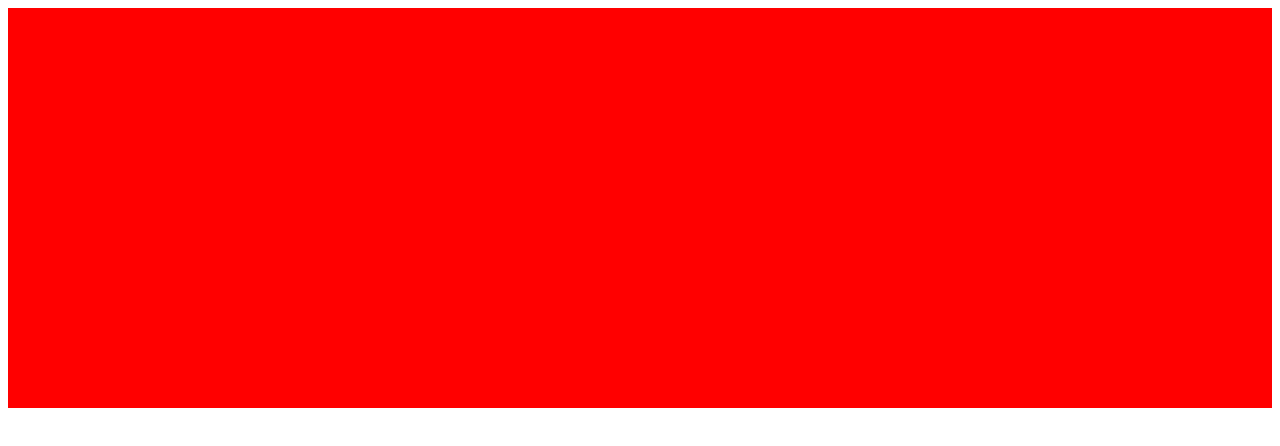
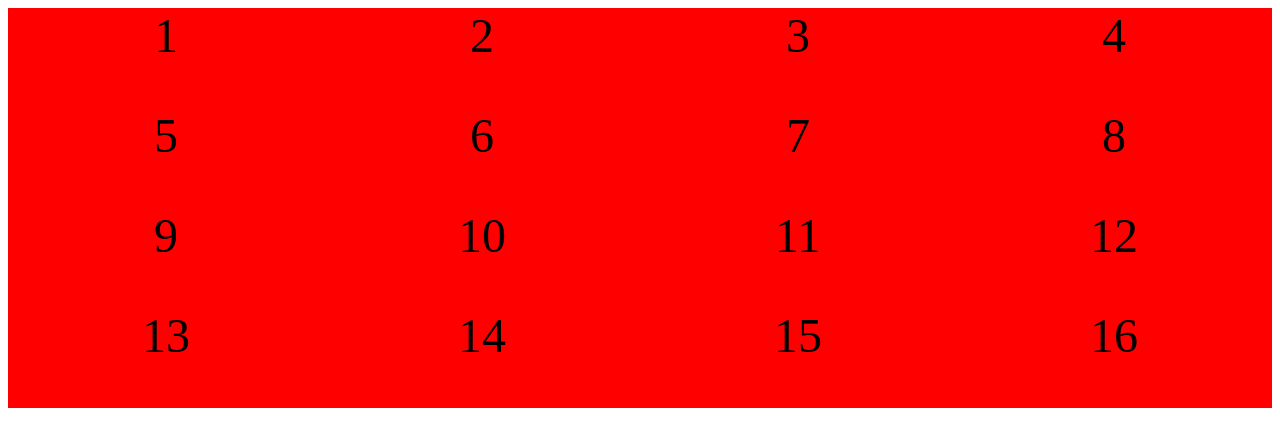
Before and after one commit to DSC-HSU/WebAvengers, a plain HTML site: page event/event-target/index.html in a window 1280 px wide. Drawn offline with Linux system fonts and the light colour scheme.

Commit message:
add index for boxes

```diff
--- a/event/event-target/index.html
+++ b/event/event-target/index.html
@@ -21,6 +21,9 @@
         // []
         for (let i = 1; i <= 16; i++) {
             const myDiv = document.createElement('div');
+            myDiv.innerHTML = i.toString()
+            myDiv.style.textAlign = "center"
+            myDiv.style.fontSize = '3em'
             document.body.appendChild(myDiv);
         }
 
@@ -40,6 +43,7 @@
 
         for (let i = 0; i < divs.length; i++) {
             divs[i].onclick = function (e) {
+                // [] what is e.target
                 e.target.style.backgroundColor = bgChange();
             }
         }
```
